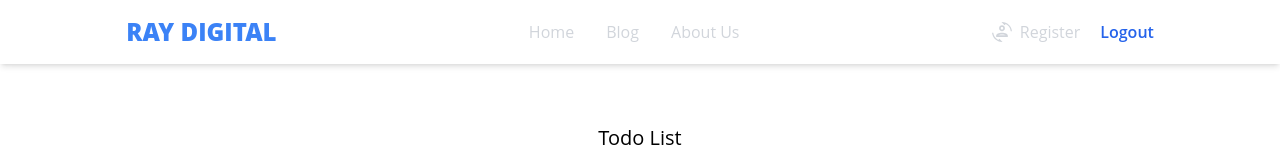
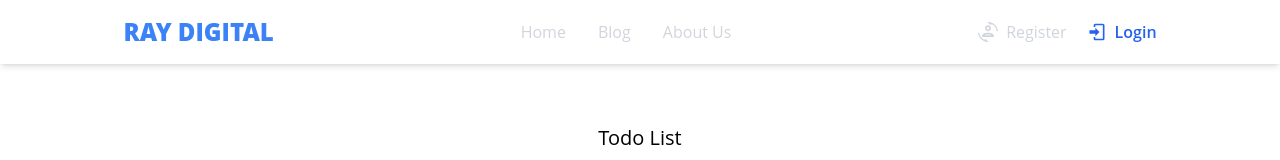
Before and after one commit to Naser-Rifat/todo-app, a React (Vite) app: page / in a window 1280 px wide. Shown: the top 160 px of the page. Built offline with nearby package versions, Linux system fonts and the light colour scheme; no server answers.

Commit message:
auth0 update

```diff
--- a/src/components/Navbar.jsx
+++ b/src/components/Navbar.jsx
@@ -69,7 +69,7 @@ const Navbar = () => {
           </a>
 
           {/* <!-- Login --> */}
-          {isAuthenticated ? (
+          {!isAuthenticated ? (
             <button
               onClick={() => loginWithRedirect()}
               className="flex
```
